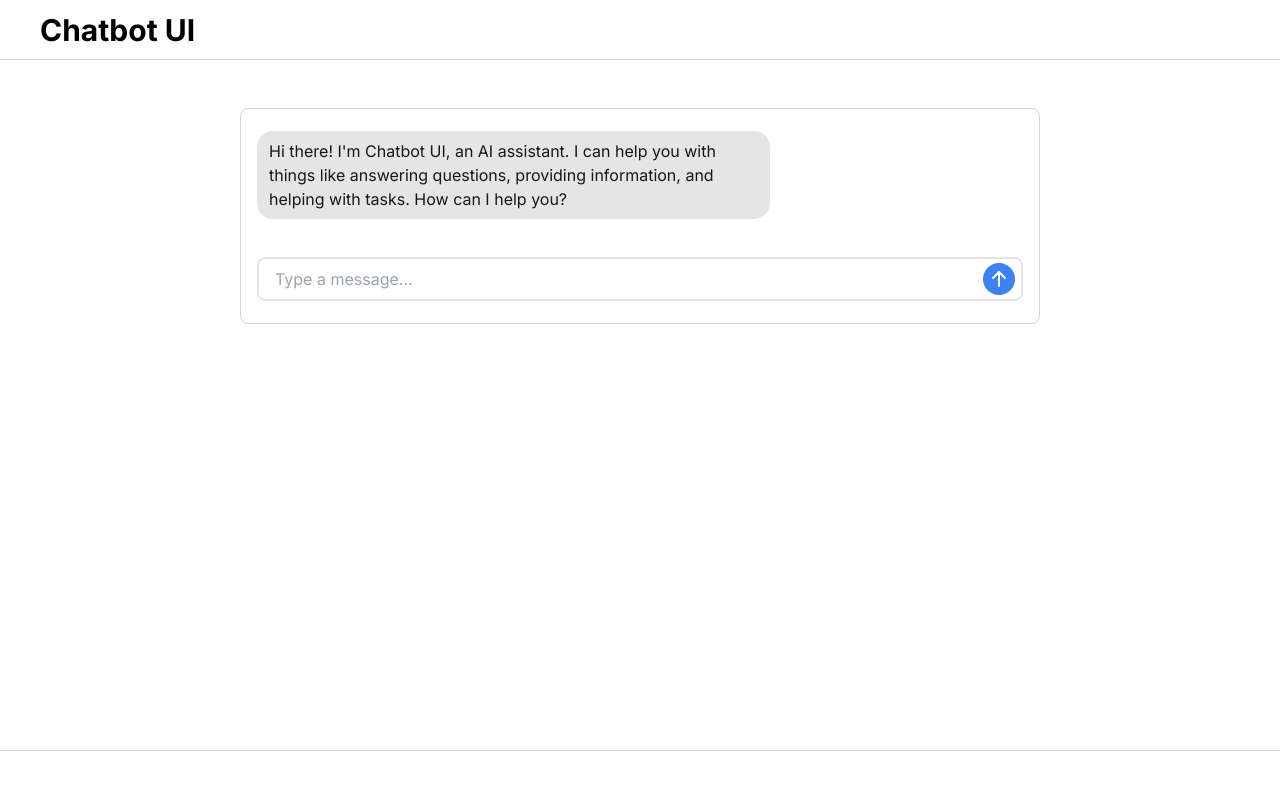
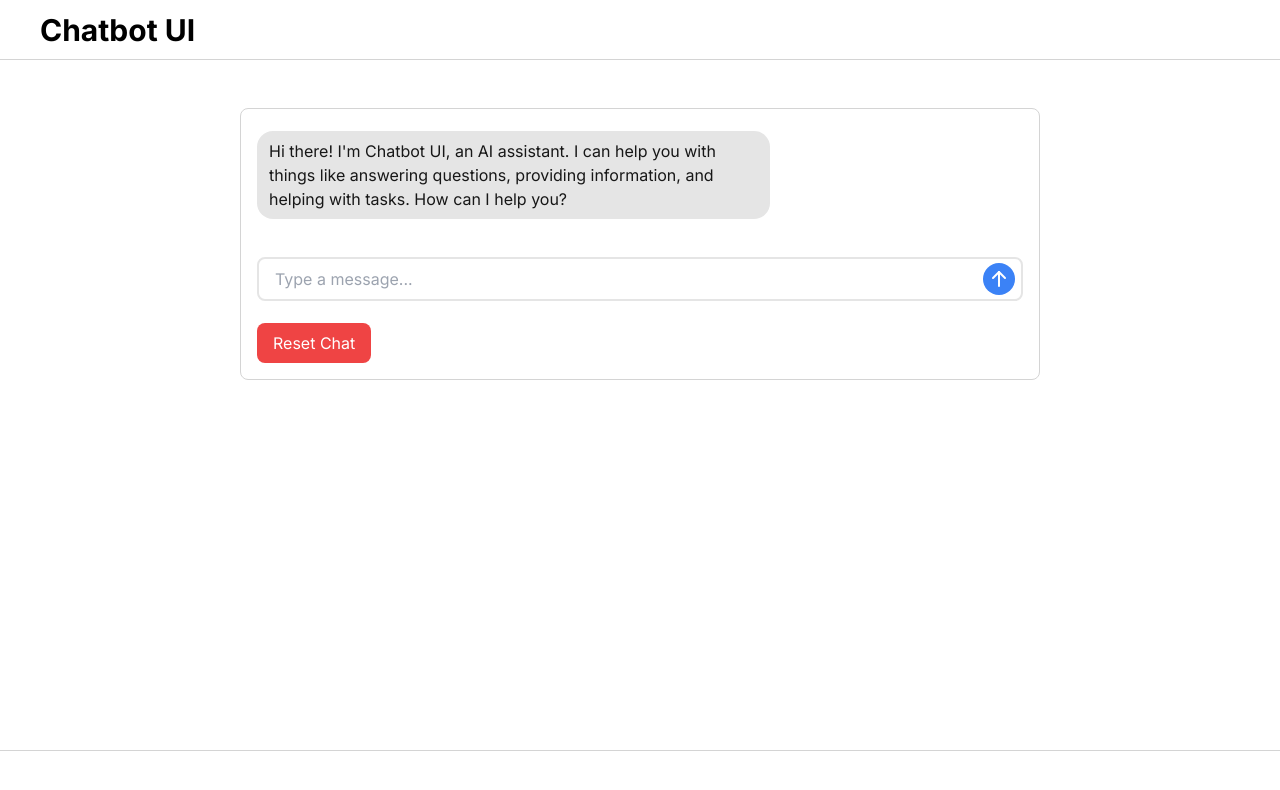
Before and after one commit to mckaywrigley/chatbot-ui-lite, a Next.js app: page / in a window 1280 px wide. Shown: the top 790 px of the page. Built offline with nearby package versions, Linux system fonts and the light colour scheme.

Commit message:
Added reset chat button functionality

```diff
--- a/components/Chat/Chat.tsx
+++ b/components/Chat/Chat.tsx
@@ -3,14 +3,16 @@ import { FC } from "react";
 import { ChatInput } from "./ChatInput";
 import { ChatLoader } from "./ChatLoader";
 import { ChatMessage } from "./ChatMessage";
+import { ResetButton } from "./ResetButton";
 
 interface Props {
   messages: Message[];
   loading: boolean;
   onSend: (message: Message) => void;
+  onReset: () => void;
 }
 
-export const Chat: FC<Props> = ({ messages, loading, onSend }) => {
+export const Chat: FC<Props> = ({ messages, loading, onSend, onReset }) => {
   return (
     <div className="flex flex-col rounded-lg px-2 sm:p-4 sm:border border-neutral-300">
       {messages.map((message, index) => (
@@ -31,6 +33,10 @@ export const Chat: FC<Props> = ({ messages, loading, onSend }) => {
       <div className="mt-4 sm:mt-8 bottom-[56px] left-0 w-full">
         <ChatInput onSend={onSend} />
       </div>
+
+      <div className="mt-4">
+        <ResetButton onReset={onReset} />
+      </div>
     </div>
   );
 };
--- /dev/null
+++ b/components/Chat/ResetButton.tsx
@@ -0,0 +1,16 @@
+import { FC } from "react";
+
+interface Props {
+  onReset: () => void;
+}
+
+export const ResetButton: FC<Props> = ({ onReset }) => {
+  return (
+    <button
+      className="bg-red-500 text-white py-2 px-4 rounded-lg hover:bg-red-600 focus:outline-none"
+      onClick={onReset}
+    >
+      Reset Chat
+    </button>
+  );
+};
--- a/pages/index.tsx
+++ b/pages/index.tsx
@@ -76,17 +76,21 @@ export default function Home() {
     }
   };
 
-  useEffect(() => {
-    scrollToBottom();
-  }, [messages]);
-
-  useEffect(() => {
+  const handleReset = () => {
     setMessages([
       {
         role: "assistant",
         content: `Hi there! I'm Chatbot UI, an AI assistant. I can help you with things like answering questions, providing information, and helping with tasks. How can I help you?`
       }
     ]);
+  };
+
+  useEffect(() => {
+    scrollToBottom();
+  }, [messages]);
+
+  useEffect(() => {
+    handleReset();
   }, []);
 
   return (
@@ -116,6 +120,7 @@ export default function Home() {
               messages={messages}
               loading={loading}
               onSend={handleSend}
+              onReset={handleReset}
             />
             <div ref={messagesEndRef} />
           </div>
```
